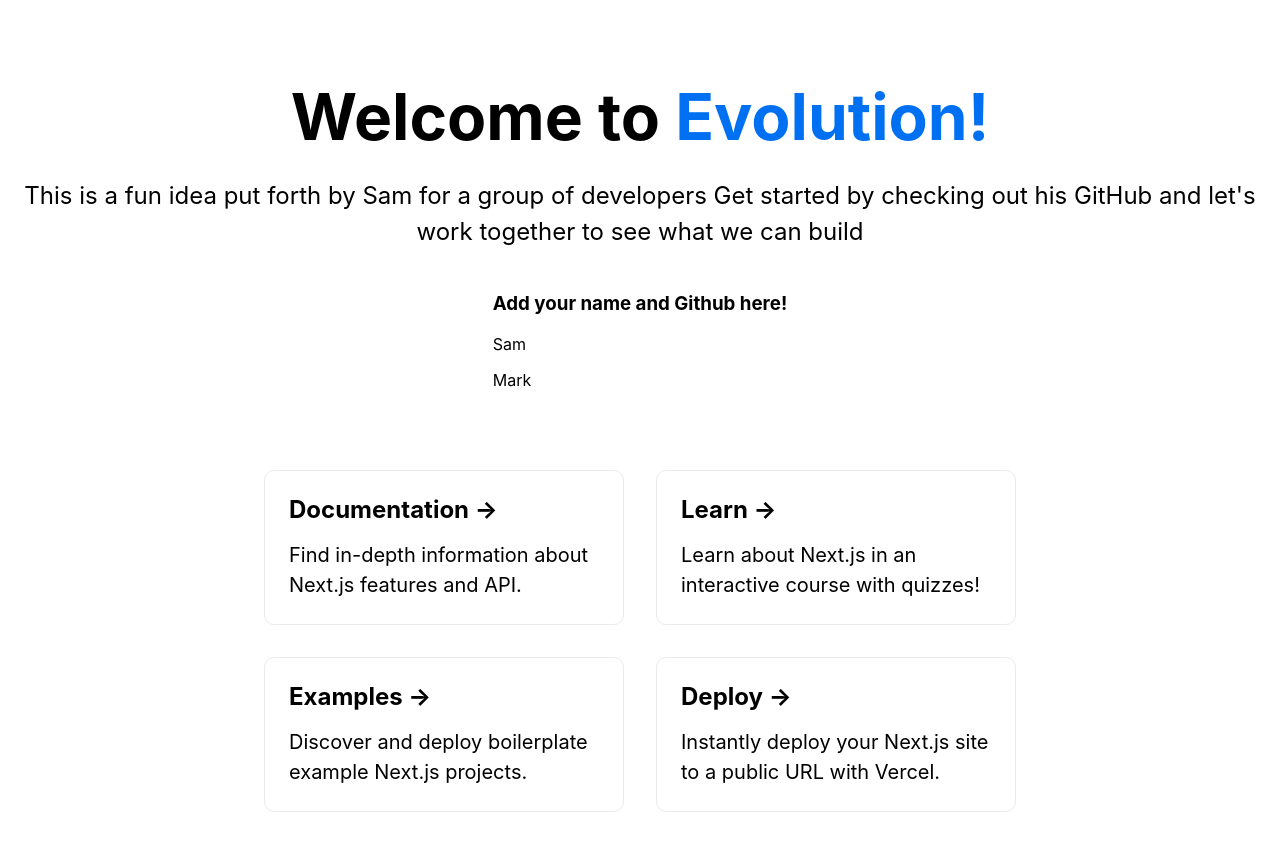
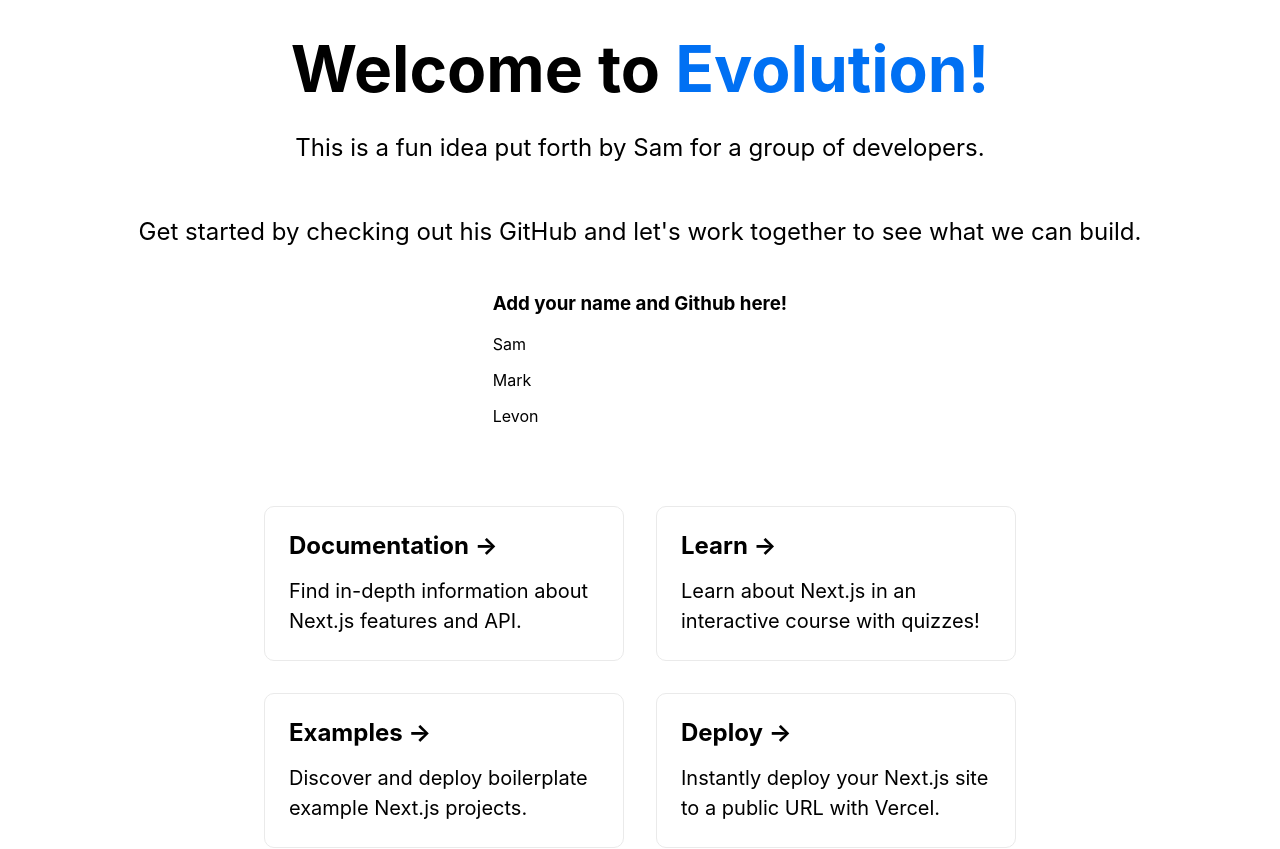
Before and after one commit to SamSamskies/evolution, a Next.js app: page / in a window 1280 px wide. Shown: the top 849 px of the page. Built offline with nearby package versions, Linux system fonts and the light colour scheme.

Commit message:
Links open in new tab. Added contributing.md to explain the rules.

```diff
--- a/pages/index.js
+++ b/pages/index.js
@@ -10,28 +10,27 @@
 
       <main>
         <h1 className="title">
-          Welcome to <a href="https://github.com/SamSamskies/evolution">Evolution!</a>
+          Welcome to <a href="https://github.com/SamSamskies/evolution" target="_blank">Evolution!</a>
         </h1>
 
-        <p className="description">
-          This is a fun idea put forth by Sam for a group of developers
-          Get started by checking out his GitHub and let's work together to see what we can build
-        </p>
+        <p className="description">This is a fun idea put forth by Sam for a group of developers.</p>
+        <p className="description">Get started by checking out his GitHub and let's work together to see what we can build.</p>
 
         <div className="contributors">
           <h3>Add your name and Github here!</h3>
-          <p><a href="https://github.com/SamSamskies">Sam</a></p>
-          <p><a href="https://github.com/MarkWillisford">Mark</a></p>
+          <p><a href="https://github.com/SamSamskies" target="_blank">Sam</a></p>
+          <p><a href="https://github.com/MarkWillisford" target="_blank">Mark</a></p>
+          <p><a href="https://github.com/itfibonacci" target="_blank">Levon</a></p>
 
         </div>
 
         <div className="grid">
-          <a href="https://nextjs.org/docs" className="card">
+          <a href="https://nextjs.org/docs" className="card" target="_blank">
             <h3>Documentation &rarr;</h3>
             <p>Find in-depth information about Next.js features and API.</p>
           </a>
 
-          <a href="https://nextjs.org/learn" className="card">
+          <a href="https://nextjs.org/learn" className="card" target="_blank">
             <h3>Learn &rarr;</h3>
             <p>Learn about Next.js in an interactive course with quizzes!</p>
           </a>
@@ -39,7 +38,7 @@
           <a
             href="https://github.com/vercel/next.js/tree/master/examples"
             className="card"
-          >
+            target="_blank">
             <h3>Examples &rarr;</h3>
             <p>Discover and deploy boilerplate example Next.js projects.</p>
           </a>
@@ -47,7 +46,7 @@
           <a
             href="https://vercel.com/import?filter=next.js&utm_source=create-next-app&utm_medium=default-template&utm_campaign=create-next-app"
             className="card"
-          >
+            target="_blank">
             <h3>Deploy &rarr;</h3>
             <p>
               Instantly deploy your Next.js site to a public URL with Vercel.
@@ -78,7 +77,7 @@
         }
 
         main {
-          padding: 5rem 0;
+          padding: 2rem 0;
           flex: 1;
           display: flex;
           flex-direction: column;
```
Also changed, not shown: 2 other files (tests, documents, lock files or other folders).
